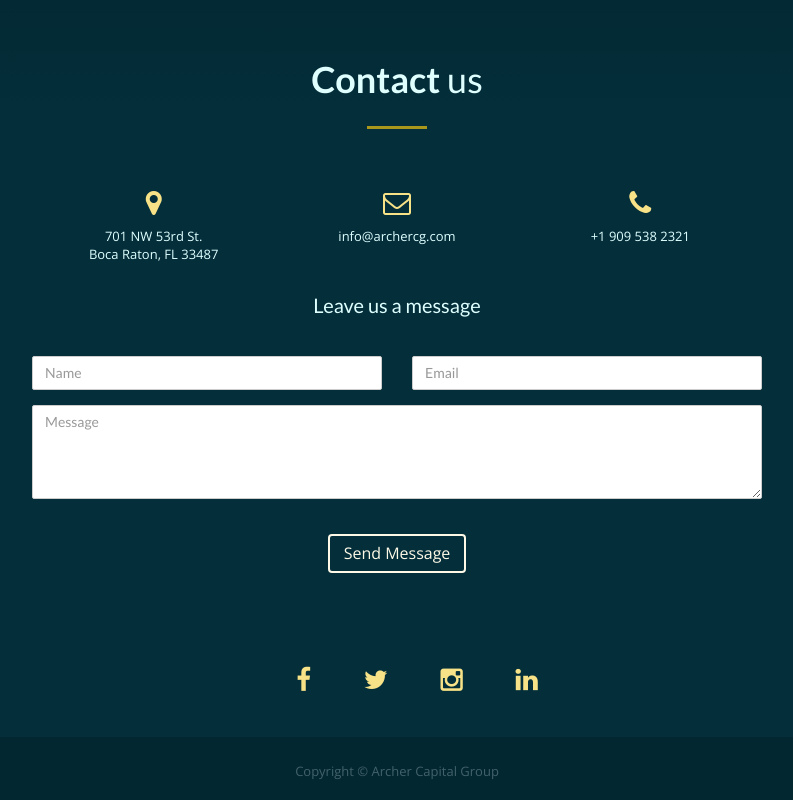
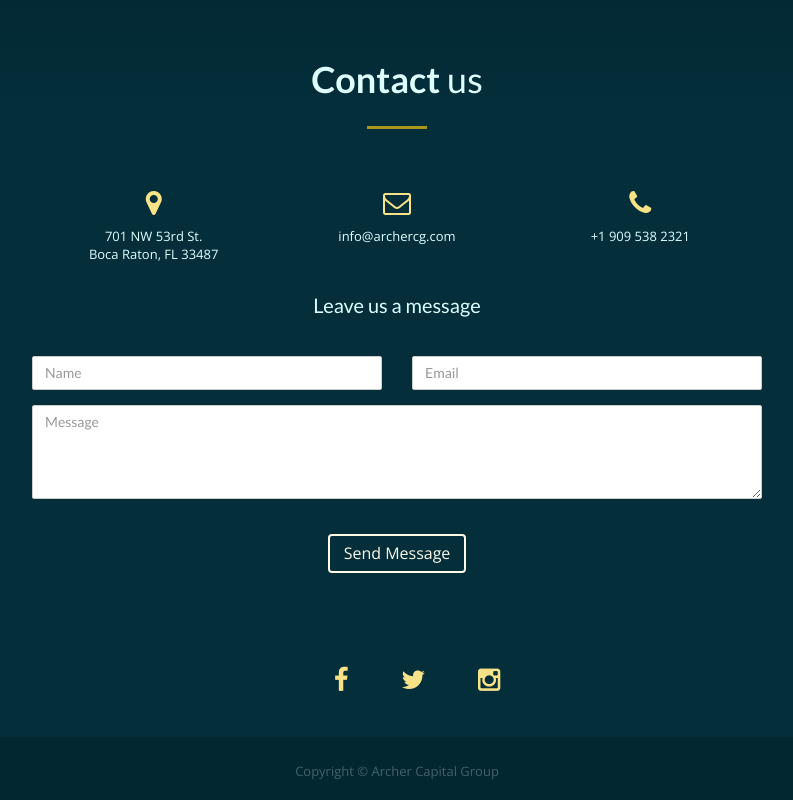
Before and after one commit to fraindz/archer-cg, a plain HTML site: page index.html in a window 1280 px wide. Shown: the part 2669-3469 px from the top of the page, without its empty margins (243-1036 px from the left). Drawn offline with nearby package versions, Linux system fonts and the light colour scheme.

Commit message:
Update index.html

```diff
--- a/index.html
+++ b/index.html
@@ -286,7 +286,7 @@ Boca Raton, FL 33487</p>
           <li><a href="#"><i class="fa fa-facebook"></i></a></li>
           <li><a href="#"><i class="fa fa-twitter"></i></a></li>
           <li><a href="#"><i class="fa fa-instagram"></i></a></li>
-          <li><a href="#"><i class="fa fa-linkedin"></i></a></li>
+          <!-- <li><a href="#"><i class="fa fa-linkedin"></i></a></li> -->
         </ul>
       </div>
     </div>
```
